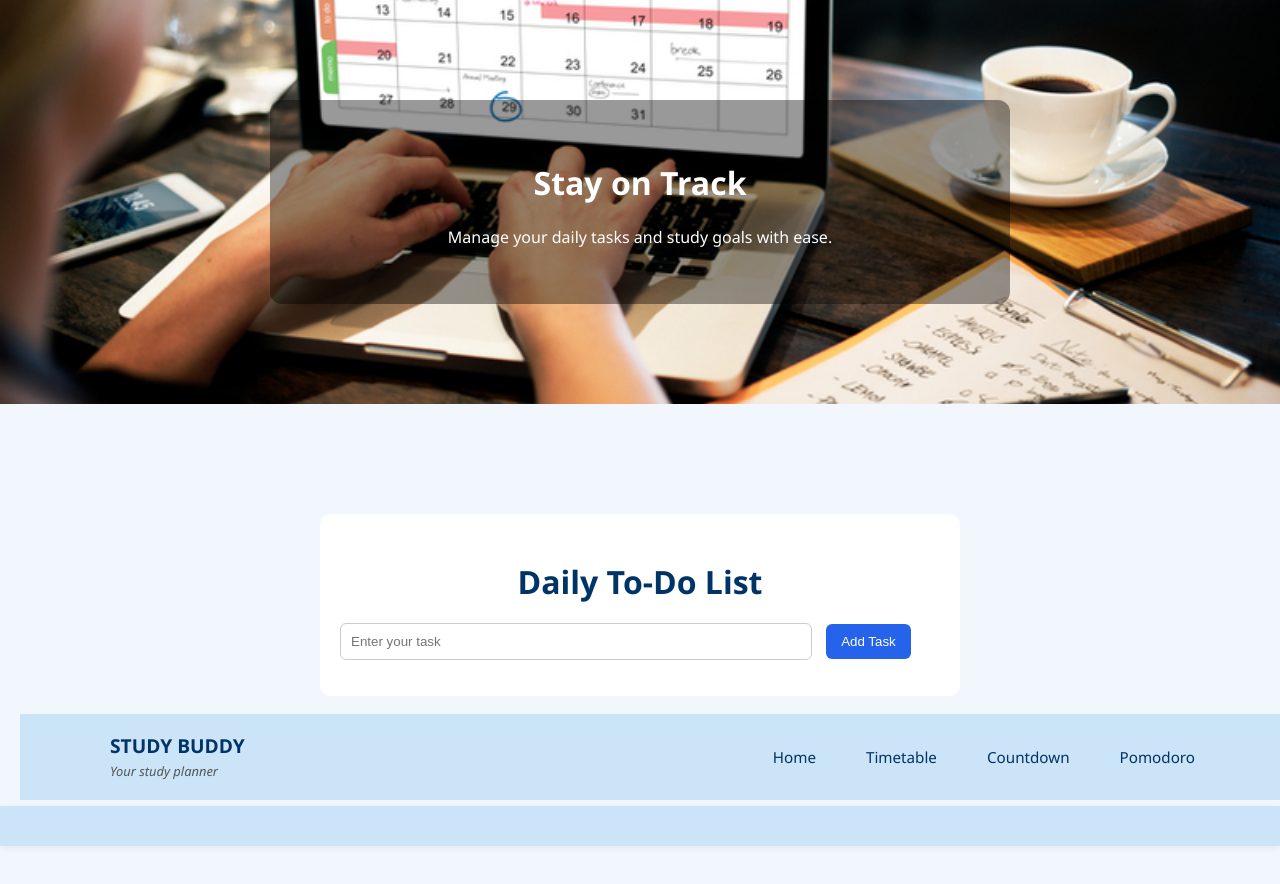
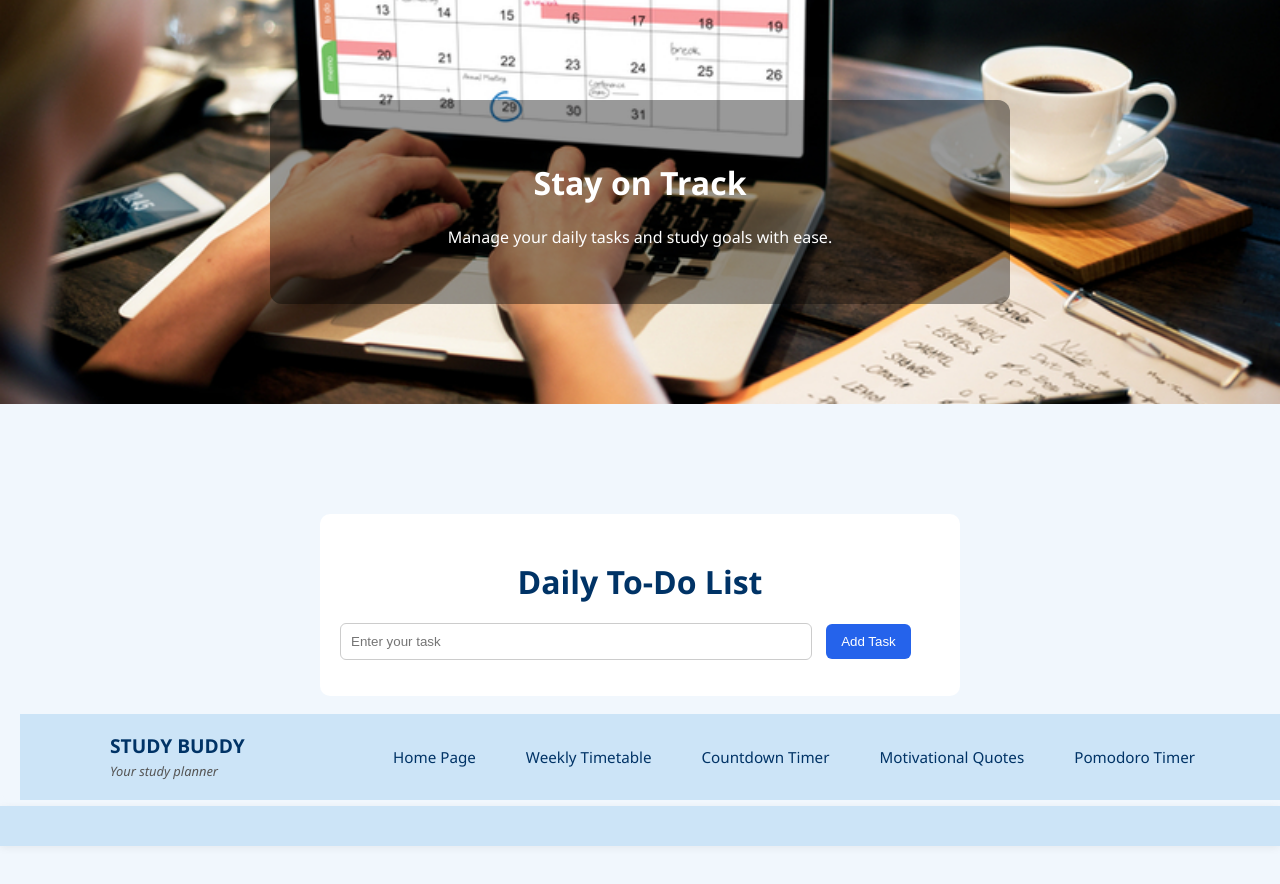
Before and after one commit to sovanndevid/Study_Buddy, a plain HTML site: page sprint4/todo.html in a window 1280 px wide. Drawn offline with Linux system fonts and the light colour scheme.

Commit message:
Add Motivational Quotes link to todo.html footer

```diff
--- a/sprint4/todo.html
+++ b/sprint4/todo.html
@@ -87,10 +87,11 @@
                 <div class="tagline">Your study planner</div>
               </div>
               <nav class="nav-links">
-                <a href="home.html">Home</a>
-                <a href="timetable.html">Timetable</a>
-                <a href="countdown.html">Countdown</a>
-                <a href="pomodoro.html">Pomodoro</a>
+                <a href="index.html">Home Page</a>
+                <a href="timetable.html">Weekly Timetable</a>
+                <a href="countdown.html">Countdown Timer</a>
+                <a href="quotes.html">Motivational Quotes</a>
+                <a href="pomodoro.html">Pomodoro Timer</a>
               </nav>
             </div>
           </footer>
```
